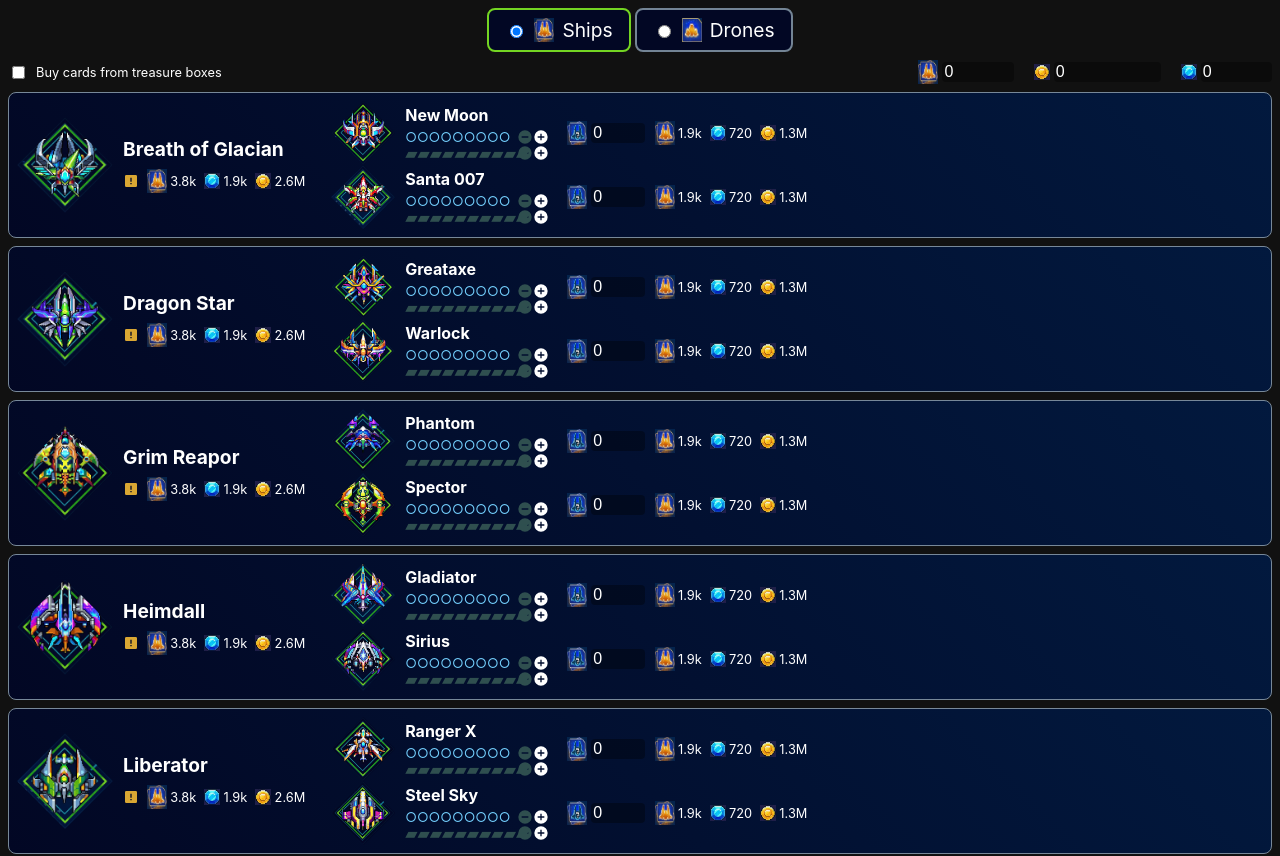
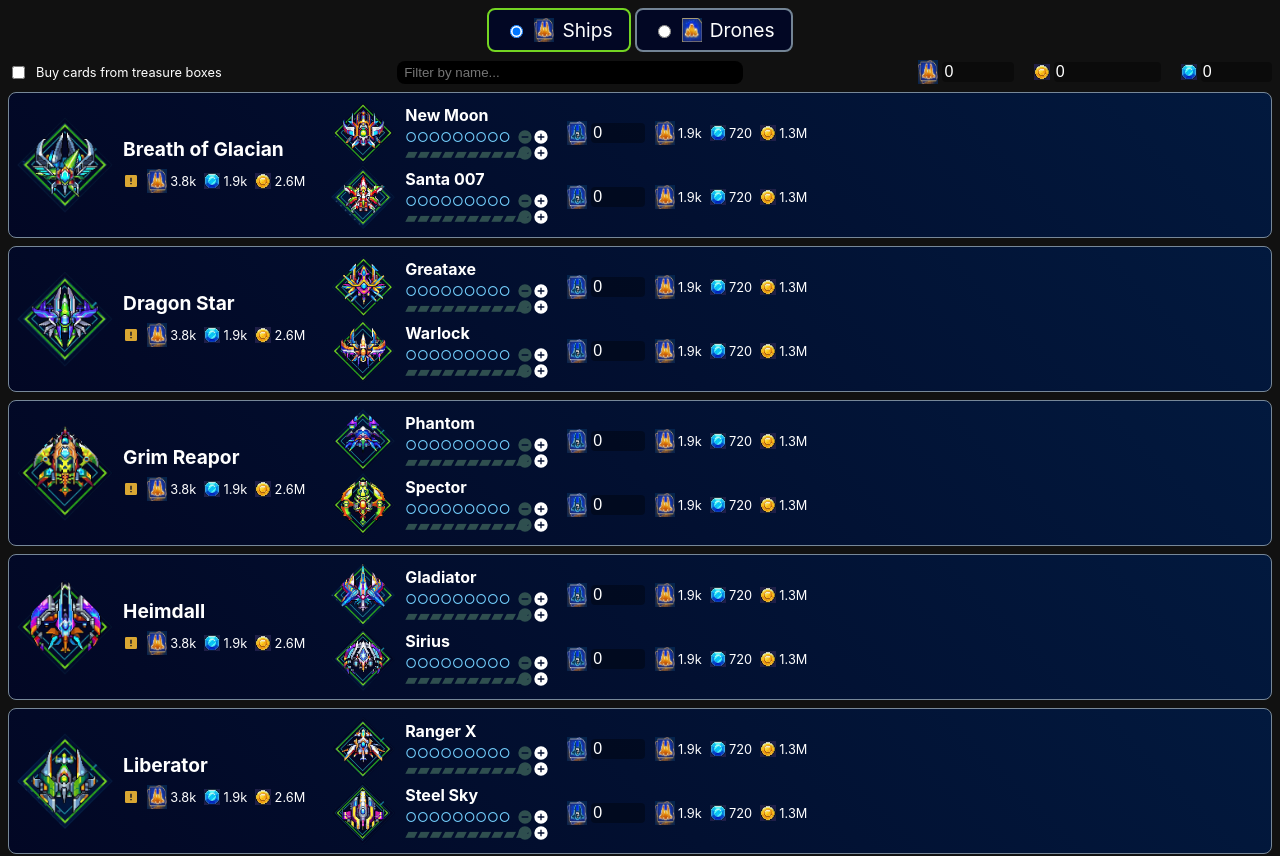
Before and after one commit to bvaughn/galaxiga-upgrade-tool, a React (Create React App) app: page / in a window 1280 px wide. Shown: the top 856 px of the page. Built offline with nearby package versions, Linux system fonts and the light colour scheme.

Commit message:
Add filter-by-text

```diff
--- a/src/Calculator/index.module.css
+++ b/src/Calculator/index.module.css
@@ -47,6 +47,7 @@
 
 .OptionsRow,
 .OptionsLeftColumn,
+.OptionsMiddleColumn,
 .OptionsRightColumn {
   flex: 1 1 auto;
   display: flex;
@@ -57,6 +58,9 @@
 }
 .OptionsLeftColumn {
   justify-content: flex-start;
+}
+.OptionsMiddleColumn {
+  justify-content: center;
 }
 .OptionsRightColumn {
   justify-content: flex-end;
@@ -71,6 +75,16 @@
   .OptionsLeftColumn {
     order: 2;
   }
+}
+
+.FilterInput {
+  width: 100%;
+  background: black;
+  color: #fff;
+  outline: none;
+  border: none;
+  padding: 0.25rem 1ch;
+  border-radius: 0.5rem;
 }
 
 .InputLabel {
--- a/src/Calculator/index.tsx
+++ b/src/Calculator/index.tsx
@@ -5,10 +5,10 @@ import { Tier2ItemUpgrade } from "./Tier2ItemUpgrade";
 
 import { Coin } from "../components/Coin";
 import { Gem } from "../components/Gem";
+import { TIER_2_DRONES } from "../data/drones";
 import useLocalStorage from "../hooks/useLocalStorage";
 import styles from "./index.module.css";
-import { TIER_2_DRONES } from "../data/drones";
-import { useState } from "react";
+import { useDeferredValue } from "react";
 
 export function Calculator() {
   const [numCoins, setNumCoins] = useLocalStorage<number>("num-coins", 0);
@@ -26,9 +26,23 @@ export function Calculator() {
     false
   );
 
-  const [category, setCategory] = useState<"drone" | "ship">("ship");
+  const [category, setCategory] = useLocalStorage<"drone" | "ship">(
+    "calculator-category",
+    "ship"
+  );
 
-  const tier2Items = category === "ship" ? TIER_2_SHIPS : TIER_2_DRONES;
+  const [filterByText, setFilterByText] = useLocalStorage<string>(
+    "calculator-filter-by-text",
+    ""
+  );
+  const deferredFilterByText = useDeferredValue(filterByText.toLowerCase());
+
+  const items = category === "ship" ? TIER_2_SHIPS : TIER_2_DRONES;
+  const filteredItems = deferredFilterByText
+    ? items.filter((item) =>
+        item.name.toLowerCase().includes(deferredFilterByText)
+      )
+    : items;
 
   return (
     <div className={styles.Page}>
@@ -72,6 +86,15 @@ export function Calculator() {
             />
             Buy cards from treasure boxes
           </label>
+        </div>
+        <div className={styles.OptionsMiddleColumn}>
+          <input
+            className={styles.FilterInput}
+            onChange={({ target }) => setFilterByText(target.value)}
+            placeholder="Filter by name..."
+            type="text"
+            value={filterByText}
+          />
         </div>
         <div className={styles.OptionsRightColumn}>
           {category === "ship" && (
@@ -127,11 +150,11 @@ export function Calculator() {
 
       <div className={styles.ItemsRow}>
         <div className={styles.ItemsColumn}>
-          {tier2Items.map((tier2Item) => (
+          {filteredItems.map((item) => (
             <Tier2ItemUpgrade
               category={category}
-              key={tier2Item.id}
-              tier2Item={tier2Item}
+              key={item.id}
+              tier2Item={item}
             />
           ))}
         </div>
```
